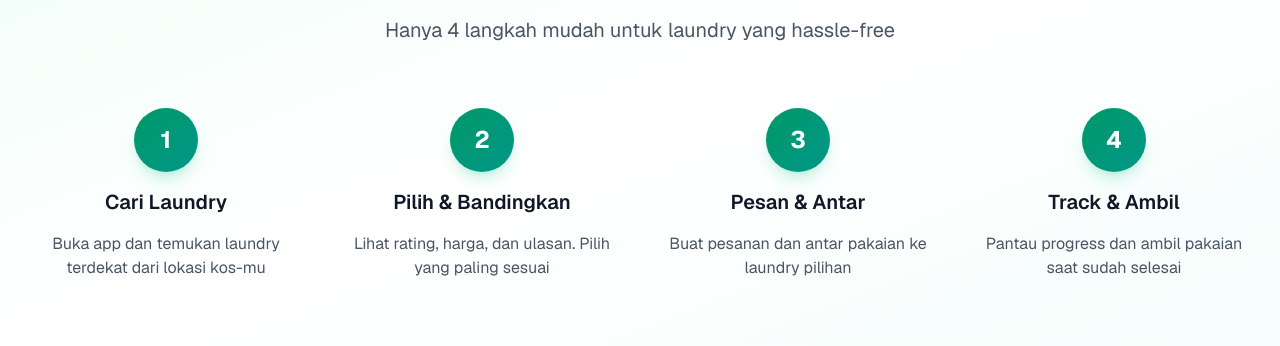
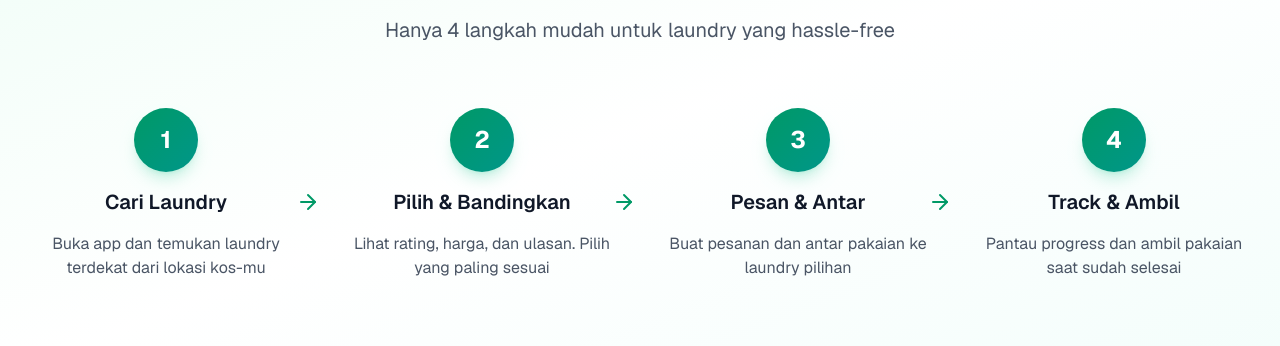
Before and after one commit to ahmadrafidev/kiloan-web, a Next.js app: page / in a window 1280 px wide. Shown: the part 2337-2683 px from the top of the page. Built offline with nearby package versions, Linux system fonts and the light colour scheme.

Commit message:
add arrow icon in how it works section

```diff
--- a/app/page.tsx
+++ b/app/page.tsx
@@ -19,6 +19,7 @@ import {
   Play,
   ArrowRight,
   Menu,
+  ArrowDown,
 } from "lucide-react"
 import { ThemeToggle } from "@/components/theme-toggle"
 import { TestimonialMarquee } from "@/components/testimonial-marquee"
@@ -305,7 +306,7 @@ export default function LandingPage() {
             </p>
           </div>
 
-          <div className="grid sm:grid-cols-2 lg:grid-cols-4 gap-6 sm:gap-8">
+          <div className="grid sm:grid-cols-2 lg:grid-cols-4 gap-6 sm:gap-8 relative">
             {[
               {
                 step: "1",
@@ -328,14 +329,19 @@ export default function LandingPage() {
                 description: "Pantau progress dan ambil pakaian saat sudah selesai",
               },
             ].map((step, index) => (
-              <div key={index} className="text-center space-y-3 sm:space-y-4">
+              <div key={index} className="text-center space-y-3 md:space-y-4 relative">
                 <div className="w-14 h-14 sm:w-16 sm:h-16 bg-gradient-to-br from-emerald-600 to-teal-600 dark:from-emerald-500 dark:to-teal-500 text-white rounded-full flex items-center justify-center text-xl sm:text-2xl font-bold mx-auto shadow-lg shadow-emerald-500/20">
                   {step.step}
                 </div>
                 <h3 className="text-lg sm:text-xl font-semibold text-gray-900 dark:text-white">{step.title}</h3>
                 <p className="text-sm sm:text-base text-gray-600 dark:text-gray-300">{step.description}</p>
                 {index < 3 && (
-                  <ArrowRight className="w-6 h-6 text-emerald-600 dark:text-emerald-400 mx-auto lg:hidden animate-pulse" />
+                  <>
+                    <ArrowDown className="w-6 h-6 text-emerald-600 dark:text-emerald-400 mx-auto md:hidden animate-pulse" />
+                    <div className="hidden md:block absolute top-1/2 -right-3 transform -translate-y-1/2">
+                      <ArrowRight className="w-6 h-6 text-emerald-600 dark:text-emerald-400 animate-pulse" />
+                    </div>
+                  </>
                 )}
               </div>
             ))}
```
